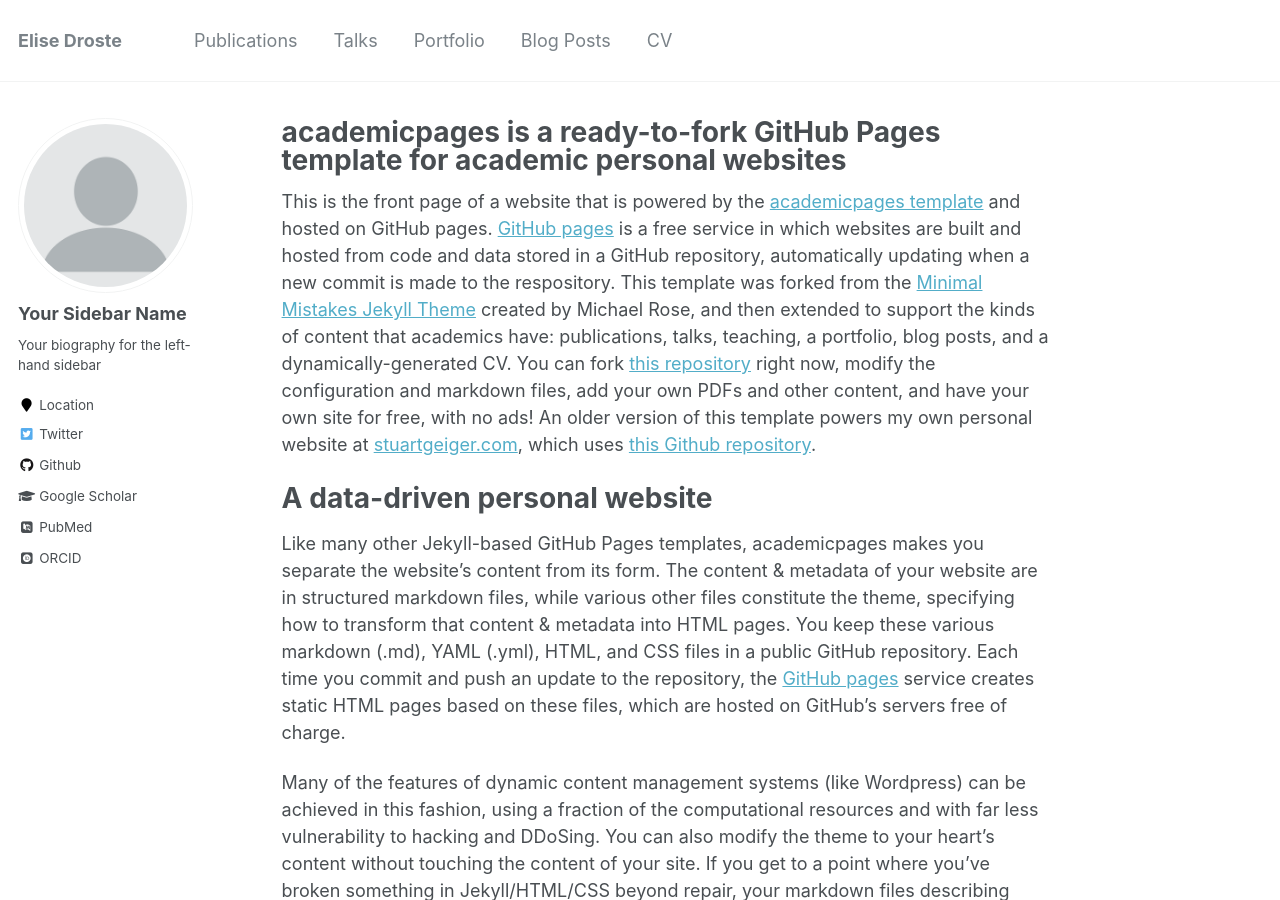
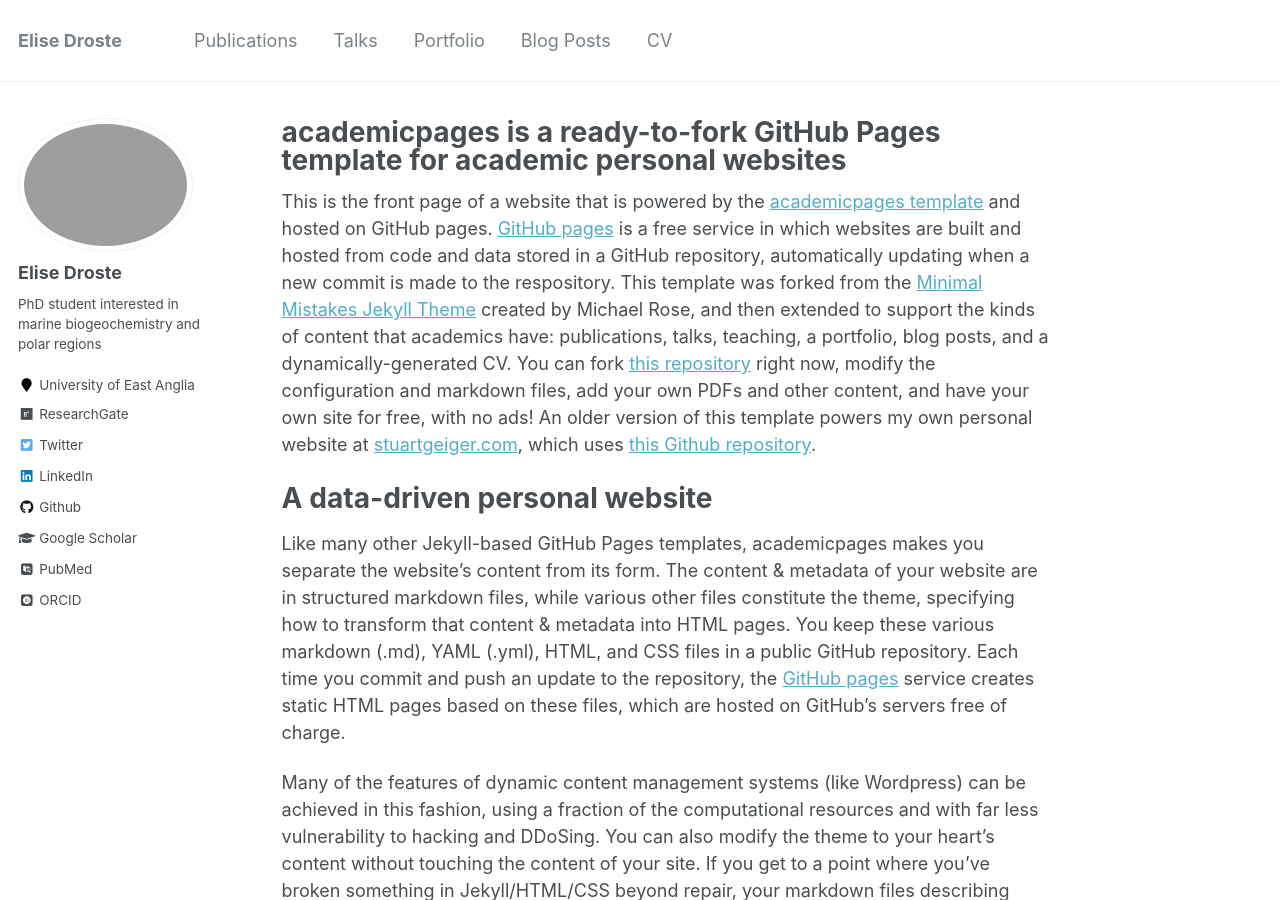
Before and after one commit to edroste/edroste.github.io, a Jekyll site: the page built from _pages/about.md, in a window 1280 px wide and 900 px high. Built offline with Jekyll 4.4.1, drawn with Linux system fonts in a browser that asks for light colours; some web fonts are replaced.

Commit message:
edits to config

```diff
--- a/_config.yml
+++ b/_config.yml
@@ -80,15 +80,15 @@ analytics:
 
 # Site Author
 author:
-  name             : "Your Sidebar Name"
-  avatar           : "profile.png"
-  bio              : "Your biography for the left-hand sidebar"
-  location         : "Location"
+  name             : "Elise Droste"
+  avatar           : "EliseDroste_profilepic2.png"
+  bio              : "PhD student interested in marine biogeochemistry and polar regions"
+  location         : "University of East Anglia"
   employer         :
   pubmed           : "https://www.ncbi.nlm.nih.gov/pubmed/?term=john+snow"
   googlescholar    : "http://yourfullgooglescholarurl.com"
   email            :
-  researchgate     :  # example: "https://www.researchgate.net/profile/yourprofile"
+  researchgate     : "https://www.researchgate.net/profile/Elise_Droste2" # example: "https://www.researchgate.net/profile/yourprofile"
   uri              :
   bitbucket        :
   codepen          :
@@ -96,20 +96,20 @@ author:
   flickr           :
   facebook         :
   foursquare       :
-  github           : "academicpages"
+  github           : "edroste"
   google_plus      :
   keybase          :
   instagram        :
   impactstory      : #"https://profiles.impactstory.org/u/xxxx-xxxx-xxxx-xxxx"
   lastfm           :
-  linkedin         :
-  orcid            : "http://orcid.org/yourorcidurl"
+  linkedin         : "https://www.linkedin.com/in/elise-droste-6bb727ba"
+  orcid            : "https://orcid.org/0000-0002-3467-0083"
   pinterest        :
   soundcloud       :
   stackoverflow    : # http://stackoverflow.com/users/123456/username
   steam            :
   tumblr           :
-  twitter          : "replacethistwitterhandle"
+  twitter          : "@Elise_Droste13"
   vine             :
   weibo            :
   xing             :
```
